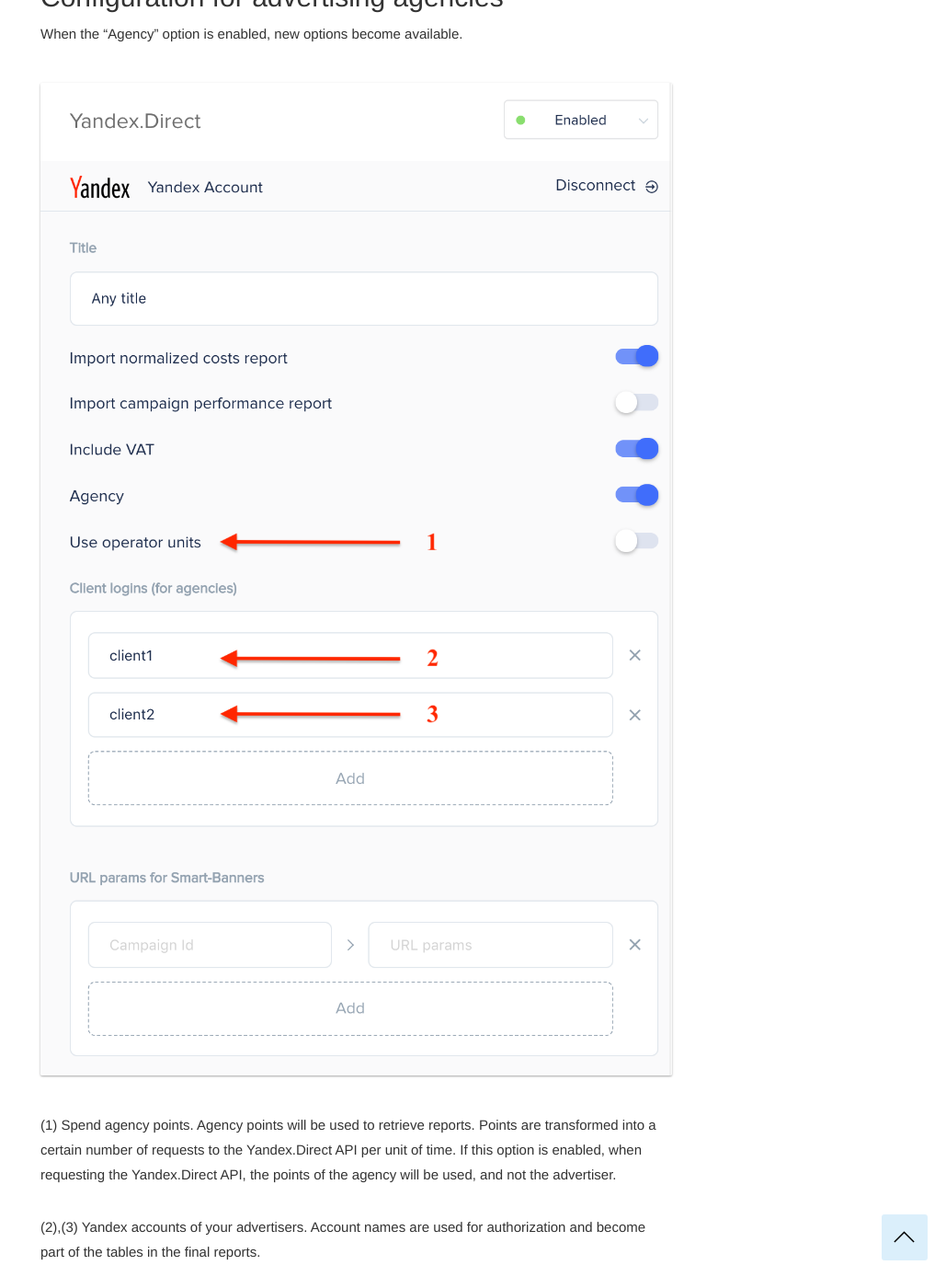
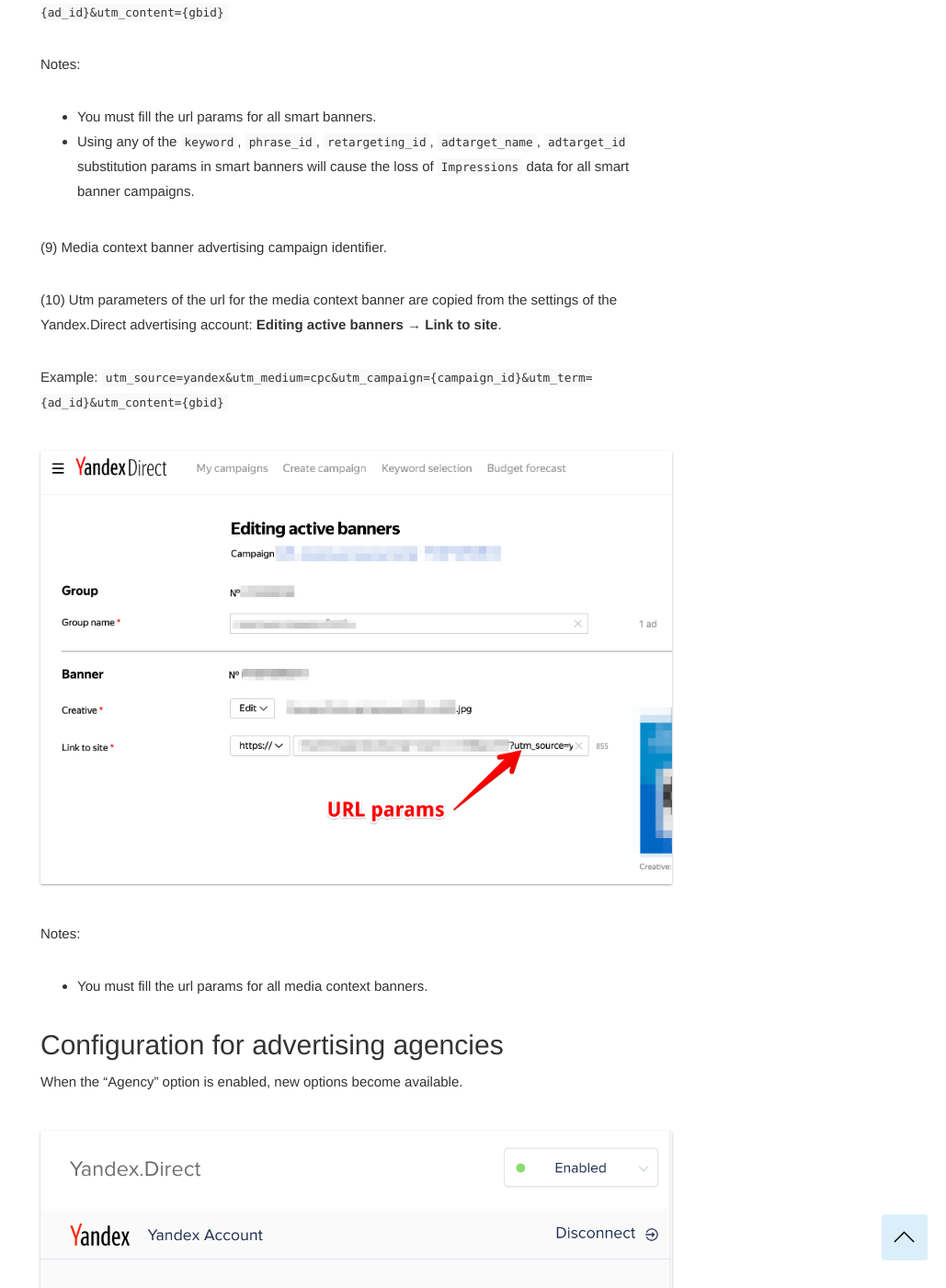
Before and after one commit to segmentstream-com/segmentstream-com.github.io, a Jekyll site: the page built from _docs/datasources/yandex direct.md, in a window 1280 px wide and 1400 px high, scrolled down 2446 px. Shown: the whole window at 92% size, without its empty margins (251-1280 px from the left). Built offline with Jekyll 4.4.1, drawn with Linux system fonts in a browser that asks for light colours; nearby versions of some CDN libraries.

Commit message:
added media context banner docs

```diff
--- a/_docs/datasources/yandex direct.md
+++ b/_docs/datasources/yandex direct.md
@@ -44,6 +44,17 @@
 Notes:
 - You must fill the url params for all smart banners.
 - Using any of the `keyword`, `phrase_id`, `retargeting_id`, `adtarget_name`, `adtarget_id` substitution params in smart banners will cause the loss of `Impressions` data for all smart banner campaigns.
+
+(9) Media context banner advertising campaign identifier.
+
+(10) Utm parameters of the url for the media context banner are copied from the settings of the Yandex.Direct advertising account: **Editing active banners** → **Link to site**.
+
+Example: `utm_source=yandex&utm_medium=cpc&utm_campaign={campaign_id}&utm_term={ad_id}&utm_content={gbid}`
+
+![](/img/YD.contextBannerSetting.png)
+
+Notes:
+- You must fill the url params for all media context banners.
 
 ## Configuration for advertising agencies
 
```
Also changed, not shown: img/YD.contextBannerSetting.png (added), img/YD2.png, img/YD4.png, img/logo-mic.png (added).
